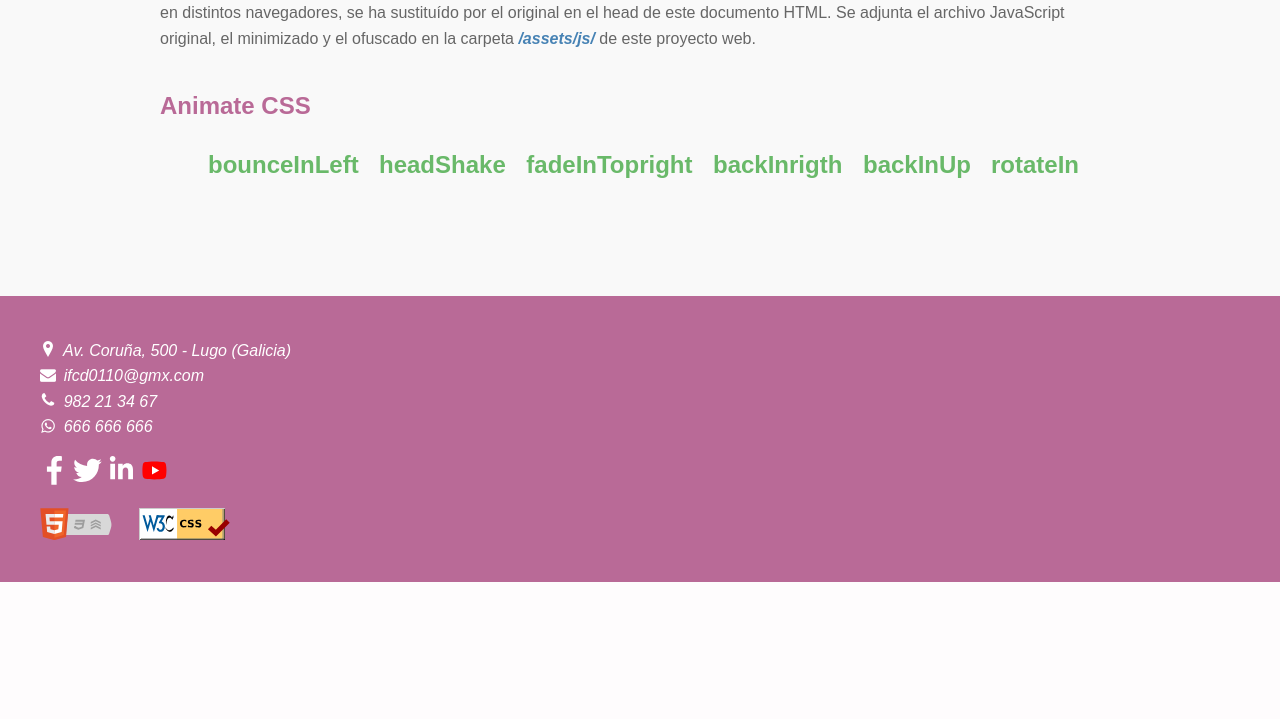
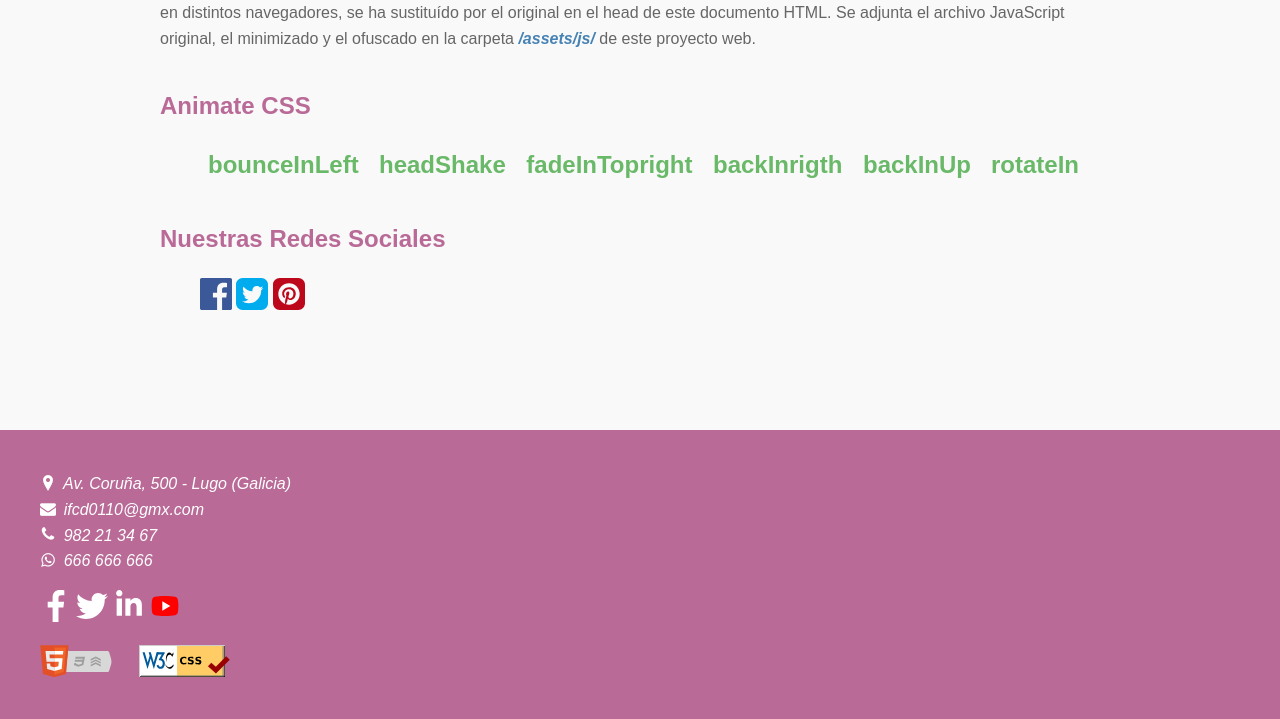
Before and after one commit to barbara0110/mf0951, a PHP site: page / in a window 1280 px wide. Shown: the part 3899-4618 px from the top of the page. Before the commit the page ends 4481 px from the top, so only its background shows below. Run offline with PHP 8.4, Linux system fonts and the light colour scheme.

Commit message:
iconos-sociales

```diff
--- a/assets/css/_app/_views/common.css
+++ b/assets/css/_app/_views/common.css
@@ -78,8 +78,15 @@
 
 /* Estilos iconos redes sociales */
 
+ul.sociales li,
 section.sociales ul li {
     display: inline-block;
+}
+
+ul.sociales li a {
+    width: 2em;
+    height: 2em;
+    display: block;
 }
 
 .social {
@@ -88,11 +95,57 @@ section.sociales ul li {
 }
 
 /* Propiedad FILL para cambiar el color de un SVG, color no funciona */
-.social svg {
-    width: 1.8em;
-    height: 1.8em;
+
+ul.sociales figure.social svg {
+    width: 100%;
+    height: 100%;
+
+}
+
+figure.facebook svg {
+    fill: #3b5998;
+}
+
+/* Intercambiamos el color de fondo y frente */
+
+figure.facebook:hover svg {
+    background-color: #3b5998;
     fill: white;
 }
+
+figure.twitter svg {
+    fill: #00acee;
+}
+
+figure.twitter:hover svg {
+    background-color: #00acee;
+    fill: white;
+}
+
+figure.pinterest svg {
+    fill: #bd081C;
+}
+
+figure.pinterest:hover svg {
+    background-color: #bd081C;
+    fill: white;
+}
+
+
+
+/* Iconos del footer, por separado para que no afecte a los de arriba */
+
+footer .social svg {
+    fill: white;
+
+}
+
+section.sociales figure.social svg {
+    width: 2em;
+    height: 2em;
+}
+
+
 
     /* ESTO DE MOMENTO NO FUNCIONA */
 
--- a/index.html
+++ b/index.html
@@ -348,10 +348,47 @@
                 <li class=" animate__animated animate__rotateIn animate__repeat-4	">rotateIn</li>
 
 
+            </ul>
+        </article>
 
+        <article>
+            <h2>Nuestras Redes Sociales</h2>
+            <ul class="sociales">
+                <li>
+                    <a href="https://es-es.facebook.com/" target="_blank" title="Síguenos en Facebook">
+                        <figure class="social facebook">
+                            <svg role="img" version="1.1" xmlns="http://www.w3.org/2000/svg" width="24" height="24" viewBox="0 0 24 24">
+                                <path
+                                    d="M22.675 0h-21.35c-.732 0-1.325.593-1.325 1.325v21.351c0 .731.593 1.324 1.325 1.324h11.495v-9.294h-3.128v-3.622h3.128v-2.671c0-3.1 1.893-4.788 4.659-4.788 1.325 0 2.463.099 2.795.143v3.24l-1.918.001c-1.504 0-1.795.715-1.795 1.763v2.313h3.587l-.467 3.622h-3.12v9.293h6.116c.73 0 1.323-.593 1.323-1.325v-21.35c0-.732-.593-1.325-1.325-1.325z" />
+                            </svg>
+                           </figure>
+                    </a>
+                </li>
 
+                <li>
+                    <a href="https://twitter.com/?lang=es" target="_blank" title="Síguenos en Twitter">
+                        <figure class="social twitter">
+                            <svg role="img" version="1.1" xmlns="http://www.w3.org/2000/svg" width="24" height="24" viewBox="0 0 24 24">
+                                <path
+                                    d="M19 0h-14c-2.761 0-5 2.239-5 5v14c0 2.761 2.239 5 5 5h14c2.762 0 5-2.239 5-5v-14c0-2.761-2.238-5-5-5zm-.139 9.237c.209 4.617-3.234 9.765-9.33 9.765-1.854 0-3.579-.543-5.032-1.475 1.742.205 3.48-.278 4.86-1.359-1.437-.027-2.649-.976-3.066-2.28.515.098 1.021.069 1.482-.056-1.579-.317-2.668-1.739-2.633-3.26.442.246.949.394 1.486.411-1.461-.977-1.875-2.907-1.016-4.383 1.619 1.986 4.038 3.293 6.766 3.43-.479-2.053 1.08-4.03 3.199-4.03.943 0 1.797.398 2.395 1.037.748-.147 1.451-.42 2.086-.796-.246.767-.766 1.41-1.443 1.816.664-.08 1.297-.256 1.885-.517-.439.656-.996 1.234-1.639 1.697z" />
+                            </svg>
+                        </figure>
+                    </a>
+                </li>
 
+            <li>
+                <a href="https://www.pinterest.es/" target="_blanck" title="Síguenos en Pinterest">
+                    <figure class="social pinterest">
+                        <svg role="img" version="1.1" xmlns="http://www.w3.org/2000/svg" width="24" height="24" viewBox="0 0 24 24">
+                            <path
+                                d="M19 0h-14c-2.761 0-5 2.239-5 5v14c0 2.761 2.239 5 5 5h14c2.762 0 5-2.239 5-5v-14c0-2.761-2.238-5-5-5zm-7 20c-.825 0-1.62-.125-2.369-.357.326-.531.813-1.402.994-2.098l.499-1.901c.261.498 1.023.918 1.833.918 2.414 0 4.152-2.219 4.152-4.976 0-2.643-2.157-4.62-4.933-4.62-3.452 0-5.286 2.317-5.286 4.841 0 1.174.625 2.634 1.624 3.1.151.07.232.039.268-.107l.222-.907c.019-.081.01-.15-.056-.23-.331-.4-.595-1.138-.595-1.825 0-1.765 1.336-3.472 3.612-3.472 1.965 0 3.341 1.339 3.341 3.255 0 2.164-1.093 3.663-2.515 3.663-.786 0-1.374-.649-1.185-1.446.226-.951.663-1.977.663-2.664 0-.614-.33-1.127-1.012-1.127-.803 0-1.448.831-1.448 1.943 0 .709.239 1.188.239 1.188s-.793 3.353-.938 3.977c-.161.691-.098 1.662-.028 2.294-2.974-1.165-5.082-4.06-5.082-7.449 0-4.418 3.582-8 8-8s8 3.582 8 8-3.582 8-8 8z" />
+                        </svg>
+
+                    </figure>
+                </a>
+            </li>
             </ul>
+
         </article>
     </main>
     <footer>
```
Also changed, not shown: assets/svg/iconos/icon-facebook.svg (added), assets/svg/iconos/icon-pinterest.svg (added), assets/svg/iconos/icon-twitter.svg (added).
